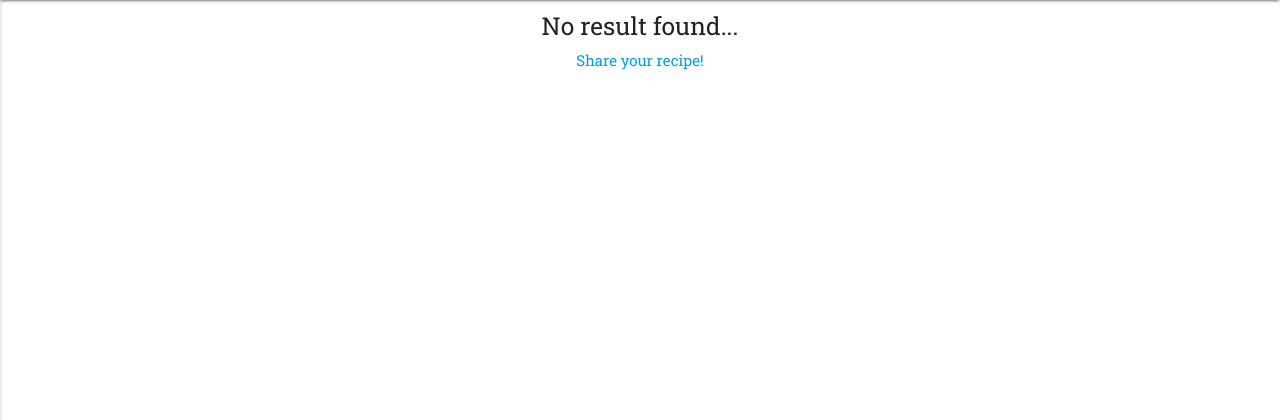
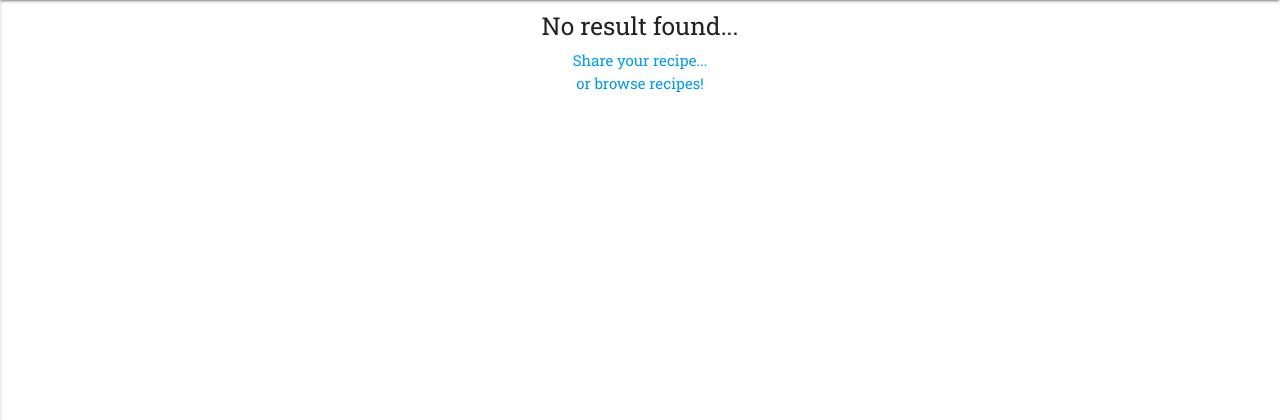
Before and after one commit to Code-Institute-Submissions/lockdown-kitchen-ms3, a Flask app: page /find_recipes in a window 1280 px wide. Shown: the part 64-484 px from the top of the page. Run offline with Flask 2, Linux system fonts and the light colour scheme; data that the repository does not hold is empty; some libraries are stand-ins or nearby versions.

Commit message:
Browse recipes added to error message

```diff
--- a/templates/results.html
+++ b/templates/results.html
@@ -5,7 +5,9 @@
 {% if no_of_docs == 0 %}
 <div class="center">
 <h5> No result found...</h5>
-<a href="{{url_for('add_recipe')}}">Share your recipe!</a>
+<a href="{{url_for('add_recipe')}}">Share your recipe...</a>
+<br>
+<a href="{{url_for('get_recipes')}}">or browse recipes!</a>
 </div>
 {% endif %}
 <!-- For loop to display the results for the search
```
Also changed, not shown: README.md.
